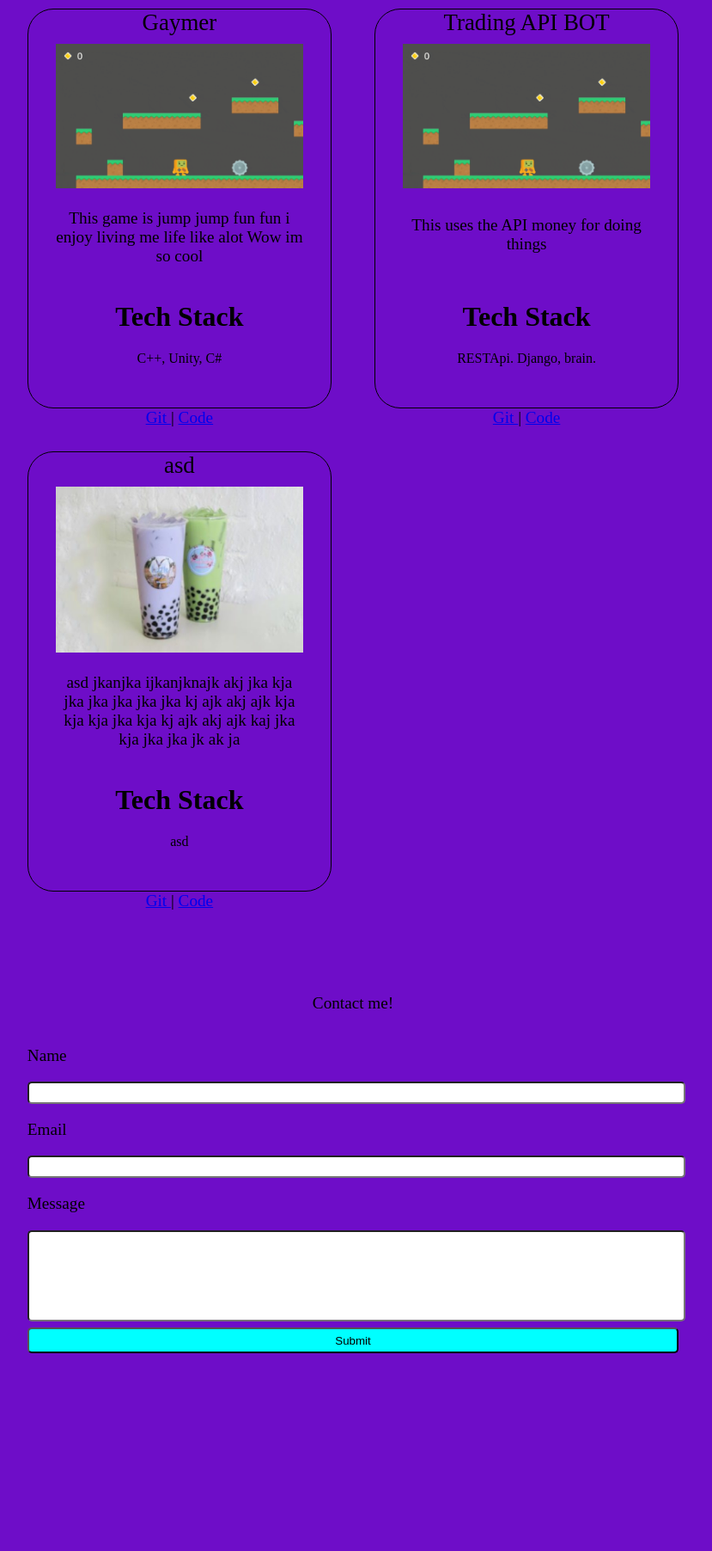
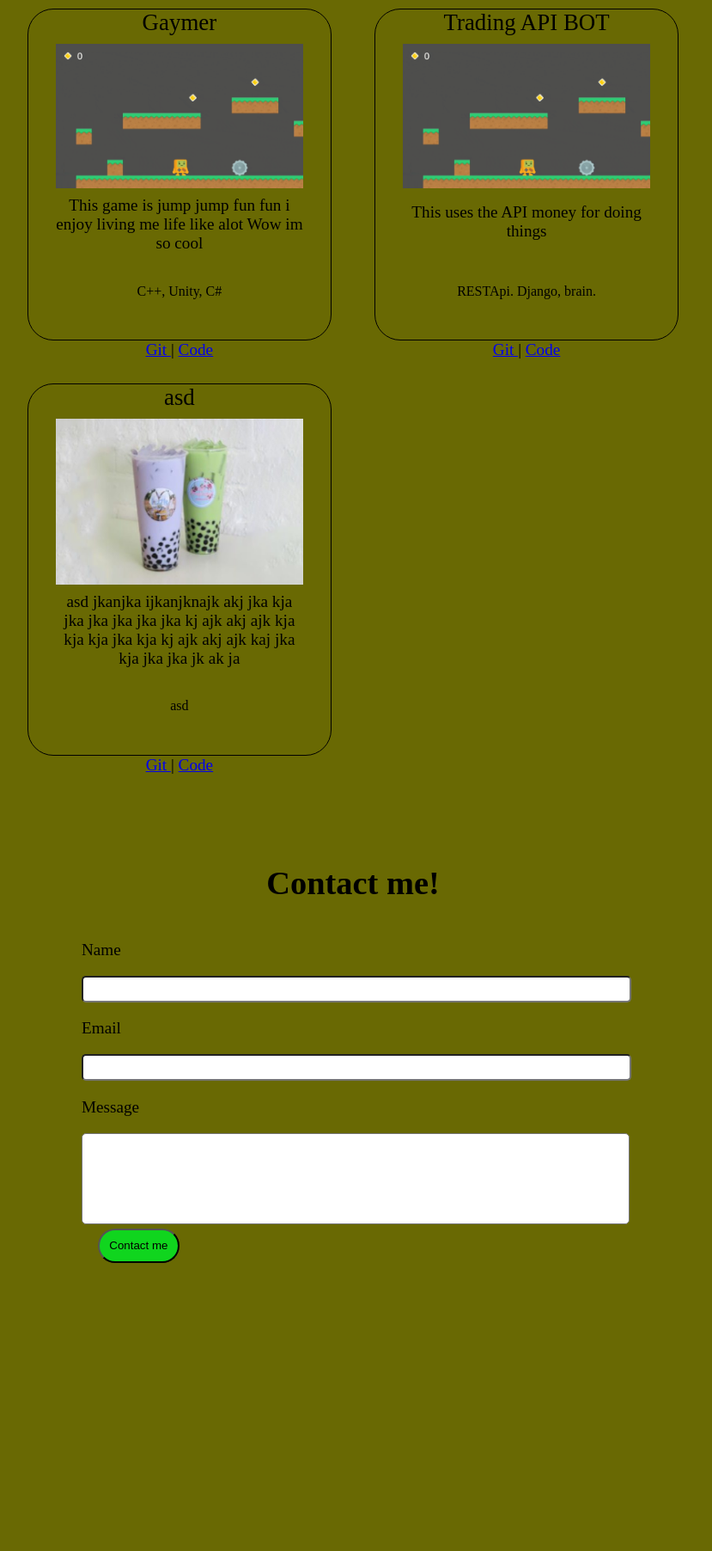
Before and after one commit to DakhariE/portfolio, a Django app: page / in a window 1280 px wide. Shown: the part 960-2764 px from the top of the page at 86% size, without its empty margins (229-1058 px from the left). After the commit the page ends 2429 px from the top, so only its background shows below. Run offline with Django 4.2, Linux system fonts and the light colour scheme; data comes from the database, SQL or seed files in the repository.

Commit message:
Fixed contact form, need to add Nav jump thing.

```diff
--- a/base/static/stylesheets/styles.css
+++ b/base/static/stylesheets/styles.css
@@ -33,8 +33,8 @@ html{
 }
 
 #body{
-  margin-bottom: 1000px;
-  background-color: rgb(110, 13, 200);
+  background-color: rgb(105, 105, 3);
+  text-decoration: none;
 }
 
 .about_me{
@@ -83,6 +83,7 @@ html{
 
 .project-Description{
   text-align: center;
+  margin-top: -15px;
 }
 
 
@@ -114,18 +115,21 @@ html{
   padding: 2%;
   flex-direction: column;
   justify-content: center;
-  align-items: start;
-  width: 60%;
+  align-items: center;
+  width: 50%;
   padding: 0 30px 30px 30px;
 }
 
 #Contact-me{
+  width: 100%;
   text-align: center;
-  width: 100%;
+
 }
 
 .test{
   width: 100%;
+  white-space: wrap;
+
 }
 
 
@@ -133,20 +137,30 @@ html{
 .contact-text,
 .contact-email{
   width: 100%;
-  height: 20px;
+  height: 25px;
   border-radius: 5px;
 }
 
 .sumbit{
-  width: 100%;
-  background-color: aqua;
-  height: 30px;
-  border-radius: 5px;
-  margin-top: 1%;
+  position: relative;
+  width: 15%;
+  background-color: rgb(16, 213, 30);
+  height: 40px;
+  border-radius: 50px;
+  left: 3%;
+  right: 50%;
 }
 
 .contact-text{
   height: 100px;
+  text-align: justify;
+  white-space: wrap;
+}
+
+textarea{
+  width: 100%;
+  resize: none;
+
 }
 
 
--- a/base/templates/index.html
+++ b/base/templates/index.html
@@ -35,7 +35,7 @@
         <img class='TD-pic' src="{{project.photo.url}}">
       </div>
       <div class="project-Description"><p>{{project.description}}</p></div>
-      <div class="project-tech"><h1>Tech Stack</h1>
+      <div class="project-tech">
         <p>{{project.tech}}</p>
       </div>
       <div class="project-links">
@@ -55,7 +55,7 @@
 
   <!-- This div is for Contact form-->
     <div class="contact-info">
-      <p id="Contact-me">Contact me!</p>
+      <h1 id="Contact-me">Contact me!</h1>
       <div class="test">
       <form method="POST">
       {% csrf_token %}
@@ -64,8 +64,8 @@
         <p>Email</p>
         <input class="contact-email" type="email" name="contact-email">
         <p>Message</p>
-        <input class="contact-text" type="text" name="contact-text">
-        <input class="sumbit" type="Submit">
+        <textarea class="contact-text" type="text" name="contact-text"></textarea>
+        <input class="sumbit" type="Submit" value="Contact me">
       </form>
       </div>
     </div>
```
